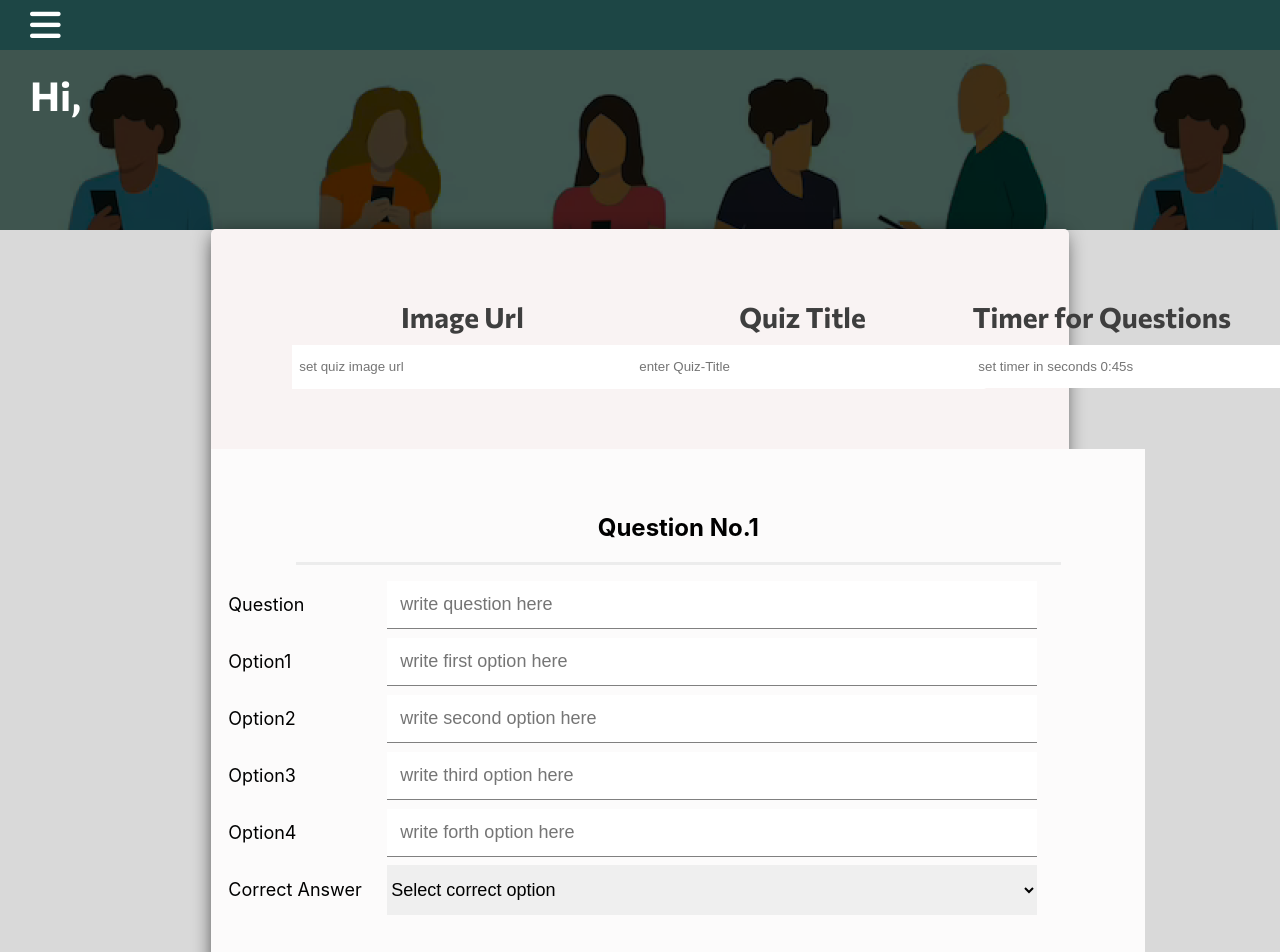
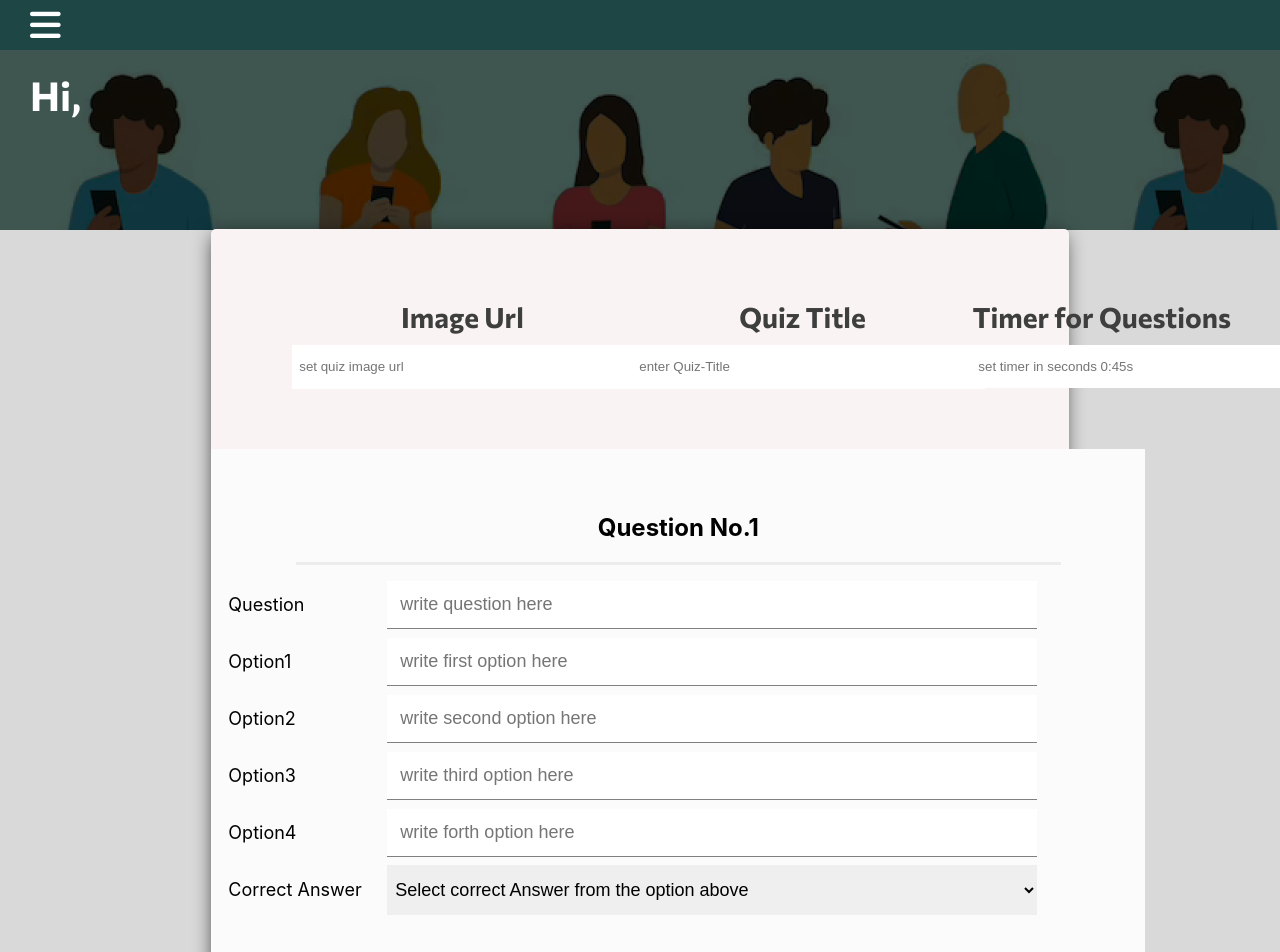
Before and after one commit to clint360/brain-buster-frontend, a React (Create React App) app: page /admin/quizzes in a window 1280 px wide. Shown: the top 952 px of the page. Built offline with nearby package versions, Linux system fonts and the light colour scheme.

Commit message:
create select dropdown options

```diff
--- a/src/view/pages/admin/quizzes/AdminQuizzes.css
+++ b/src/view/pages/admin/quizzes/AdminQuizzes.css
@@ -206,7 +206,11 @@
   border: none;
   outline: none;
   font-size: 18px;
+  font-family: "cursive", sans-serif;
+  outline: 0;
+  padding: 4px;
 }
+
 
 .btn__container {
   width: 100%;
--- a/src/view/pages/admin/quizzes/AdminQuizzes.jsx
+++ b/src/view/pages/admin/quizzes/AdminQuizzes.jsx
@@ -120,7 +120,9 @@ function AdminQuizzes() {
                 </div>
                 <div className=" select__correctanswer ">
                   <select name="Select correct answer" id="correctAnswer">
-                    <option value="">Select correct option</option>
+                    <option value="">
+                      Select correct Answer from the option above
+                    </option>
                     <option value="option1">Option1</option>
                     <option value="option2">Option2</option>
                     <option value="option3">Option3</option>
```
